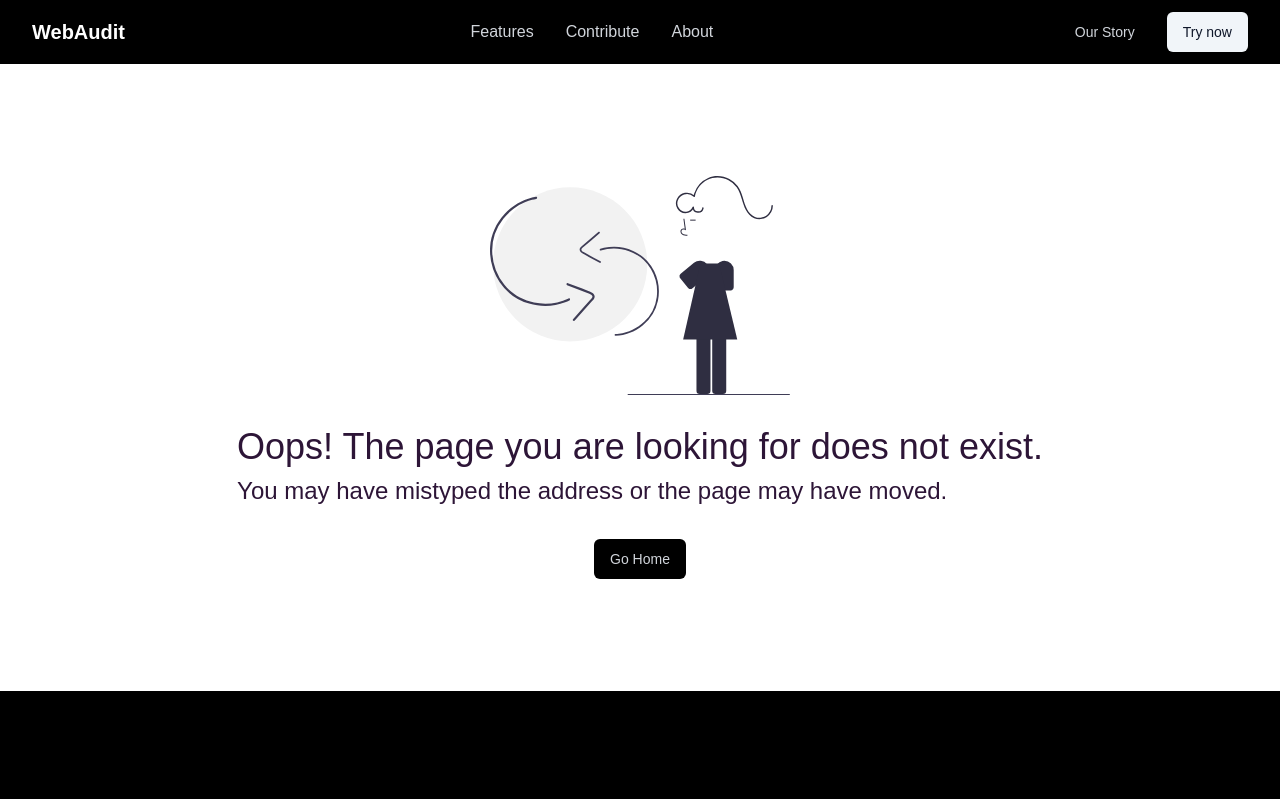
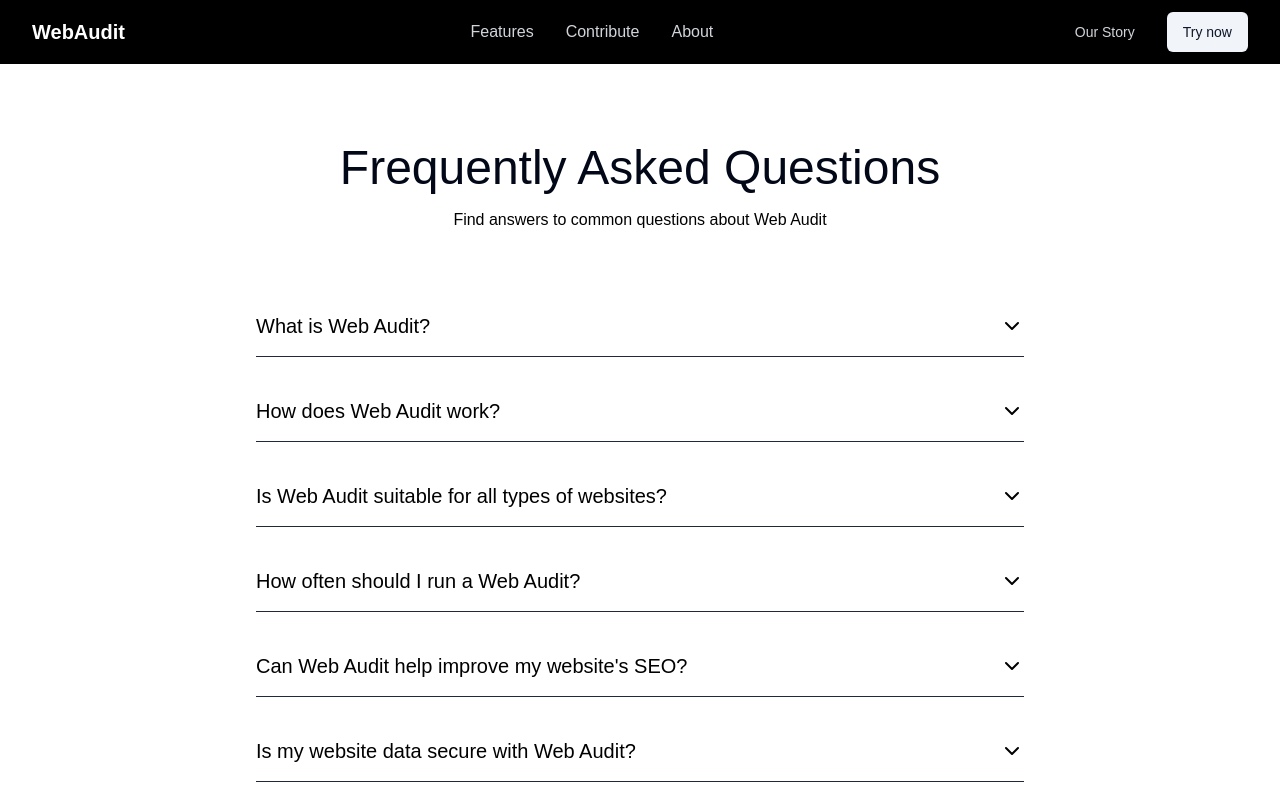
Before and after one commit to marksikaundi/InSyst, a Next.js app: page /legal/faq in a window 1280 px wide. Before the commit this address had no page. Shown: the top 799 px of the page. Built offline with nearby package versions, Linux system fonts and the light colour scheme.

Commit message:
feat: add FAQ page with common questions and answers about Web Audit

```diff
--- /dev/null
+++ b/app/legal/faq/page.tsx
@@ -0,0 +1,83 @@
+'use client'
+
+import { useState } from 'react'
+import { ChevronDown, ChevronUp } from 'lucide-react'
+
+const faqs = [
+  {
+    question: "What is Web Audit?",
+    answer: "Web Audit is a comprehensive web performance analysis and monitoring tool. It helps website owners and developers identify performance issues, track key metrics, and optimize their web applications for better user experience and search engine rankings."
+  },
+  {
+    question: "How does Web Audit work?",
+    answer: "Web Audit uses advanced algorithms to analyze various aspects of your website, including load times, resource usage, SEO factors, and user experience metrics. It provides detailed reports and actionable insights to help you improve your website's performance."
+  },
+  {
+    question: "Is Web Audit suitable for all types of websites?",
+    answer: "Yes, Web Audit is designed to work with all types of websites, from simple static sites to complex web applications. Whether you're running a personal blog, an e-commerce store, or a large corporate site, Web Audit can provide valuable insights to improve your web performance."
+  },
+  {
+    question: "How often should I run a Web Audit?",
+    answer: "We recommend running a Web Audit at least once a month, or after any significant changes to your website. For sites with high traffic or frequent updates, weekly or even daily audits can be beneficial to catch and address performance issues quickly."
+  },
+  {
+    question: "Can Web Audit help improve my website's SEO?",
+    answer: "Web Audit includes SEO analysis as part of its comprehensive review. It checks for common SEO issues like missing meta tags, broken links, and poor mobile responsiveness, all of which can impact your search engine rankings."
+  },
+  {
+    question: "Is my website data secure with Web Audit?",
+    answer: "Yes, we take data security very seriously. All data collected by Web Audit is encrypted in transit and at rest. We do not share your data with third parties, and you have full control over your data, including the ability to delete it at any time."
+  },
+  {
+    question: "Does Web Audit offer real-time monitoring?",
+    answer: "Yes, Web Audit offers real-time monitoring features in our premium plans. This allows you to track your website's performance continuously and receive instant alerts if any issues are detected."
+  },
+  {
+    question: "How do I get started with Web Audit?",
+    answer: "Getting started is easy! Simply sign up for an account on our website, add your website URL, and run your first audit. Our user-friendly dashboard will guide you through the process and help you interpret the results."
+  }
+]
+
+function FAQItem({ question, answer, className }: { question: string; answer: string; className?: string }) {
+  const [isOpen, setIsOpen] = useState(false)
+
+  return (
+    <div className={`border-b border-gray-800 py-4 ${className}`}>
+      <button
+        className="flex justify-between items-center w-full text-left"
+        onClick={() => setIsOpen(!isOpen)}
+      >
+        <h3 className="text-xl font-normal">{question}</h3>
+        {isOpen ? (
+          <ChevronUp className="w-6 h-6 text-black" />
+        ) : (
+          <ChevronDown className="w-6 h-6 text-black" />
+        )}
+      </button>
+      {isOpen && (
+        <p className="mt-2 text-gray-300 leading-relaxed">
+          {answer}
+        </p>
+      )}
+    </div>
+  )
+}
+
+export default function FAQContent() {
+  return (
+    <div className="max-w-3xl mx-auto space-y-16">
+      <div className="text-center space-y-4">
+        <h1 className="text-5xl font-normal mt-20">Frequently Asked Questions</h1>
+        <p className="text-black">Find answers to common questions about Web Audit</p>
+      </div>
+
+      <section className="space-y-6">
+        {faqs.map((faq, index) => (
+          <FAQItem className="text-black" key={index} question={faq.question} answer={faq.answer} />
+        ))}
+      </section>
+
+
+    </div>
+  )
+}
```
